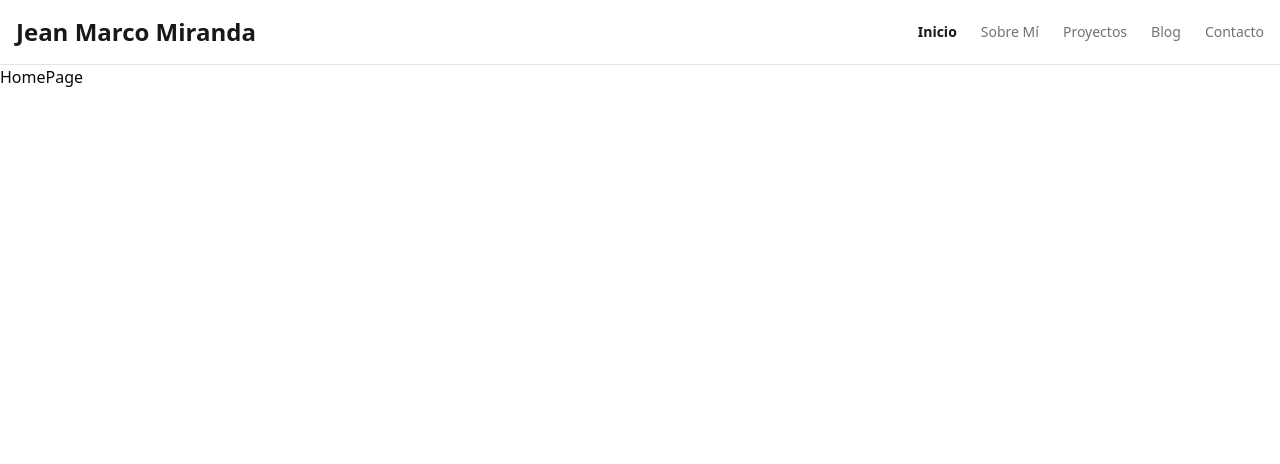
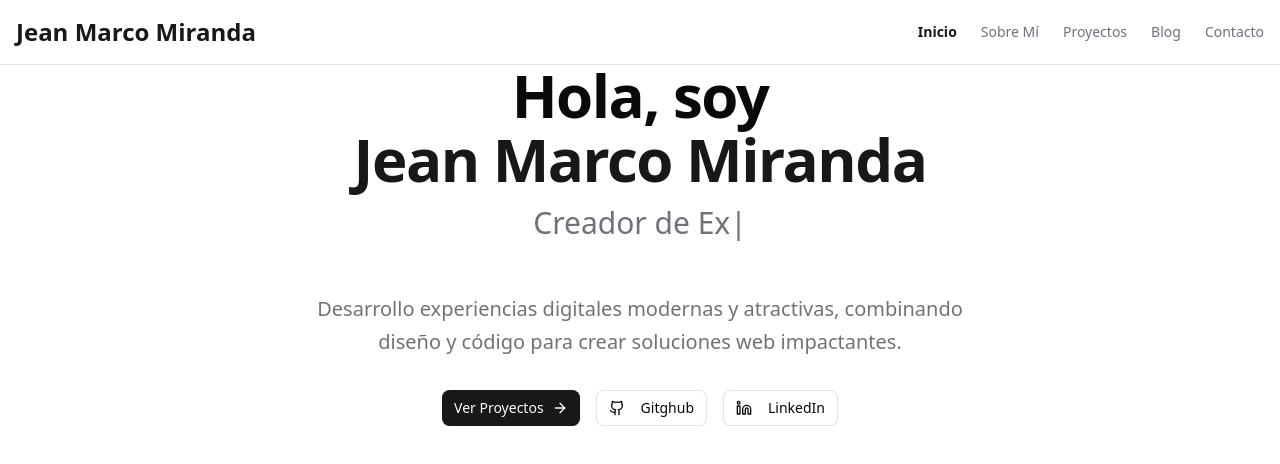
Before and after one commit to JeanMarcoMiranda/portfolio, a React (Vite) app: page / in a window 1280 px wide. Shown: the top 464 px of the page. Built offline with nearby package versions, Linux system fonts and the light colour scheme.

Commit message:
feat: Hero section for HomePage

```diff
--- a/package.json
+++ b/package.json
@@ -21,6 +21,7 @@
     "react": "^19.0.0",
     "react-dom": "^19.0.0",
     "react-helmet-async": "^2.0.5",
+    "react-type-animation": "^3.2.0",
     "tailwind-merge": "^3.0.1",
     "tailwind-scrollbar-hide": "^2.0.0",
     "tailwindcss": "^4.0.6",
--- /dev/null
+++ b/src/components/animations/FadeIn.tsx
@@ -0,0 +1,73 @@
+import React, { useEffect, useRef, useState } from 'react';
+import { motion } from 'framer-motion';
+
+interface FadeInProps {
+  children: React.ReactNode;
+  delay?: number;
+  direction?: 'up' | 'down' | 'left' | 'right';
+  duration?: number;
+  className?: string;
+}
+
+export const FadeIn: React.FC<FadeInProps> = ({
+  children,
+  delay = 0,
+  direction = 'up',
+  duration = 0.5,
+  className = '',
+}) => {
+  const [isVisible, setIsVisible] = useState(false);
+  const ref = useRef<HTMLDivElement>(null);
+
+  useEffect(() => {
+    const observer = new IntersectionObserver(
+      ([entry]) => {
+        if (entry.isIntersecting) {
+          setIsVisible(true);
+          observer.unobserve(entry.target);
+        }
+      },
+      {
+        threshold: 0.1,
+      }
+    );
+
+    if (ref.current) {
+      observer.observe(ref.current);
+    }
+
+    return () => {
+      if (ref.current) {
+        // eslint-disable-next-line react-hooks/exhaustive-deps
+        observer.unobserve(ref.current);
+      }
+    };
+  }, []);
+
+  const getDirectionAnimation = () => {
+    switch (direction) {
+      case 'up':
+        return { y: 20 };
+      case 'down':
+        return { y: -20 };
+      case 'left':
+        return { x: 20 };
+      case 'right':
+        return { x: -20 };
+      default:
+        return { y: 20 };
+    }
+  };
+
+  return (
+    <div ref={ref} className={className}>
+      <motion.div
+        initial={{ opacity: 0, ...getDirectionAnimation() }}
+        animate={isVisible ? { opacity: 1, y: 0, x: 0 } : { opacity: 0, ...getDirectionAnimation() }}
+        transition={{ duration, delay }}
+      >
+        {children}
+      </motion.div>
+    </div>
+  );
+};
--- /dev/null
+++ b/src/features/home/Hero.tsx
@@ -0,0 +1,74 @@
+import { Button } from "@/components/ui/button";
+import { Link } from "@tanstack/react-router";
+import { motion } from "framer-motion";
+import { ArrowRight, Github, Linkedin } from "lucide-react";
+import { TypeAnimation } from "react-type-animation";
+
+const roles = [
+  "Desarrollador Frontend",
+  "Desarrollador Android",
+  "Creador de Experiencias Web y Moviles",
+];
+
+const Hero = () => {
+  return (
+    <section className="relative overflow-hidden bg-white py=20 dark:bg-gray-800">
+      <div className="container mx-auto flex flex-col item-center px-4 text-center sm:px-6 lg:px-8">
+        <motion.div
+          initial={{ opacity: 0, y: 20 }}
+          animate={{ opacity: 1, y: 0 }}
+          transition={{ duration: 0.5 }}
+        >
+          <h1 className="text-4xl font-bold tracking-tight sm:text-5xl md:text-6xl">
+            <span className="block">Hola, soy </span>
+            <span className="block mt-1 text-primary">Jean Marco Miranda</span>
+          </h1>
+
+          <div className="mt-4 h-16 text-xl sm:text-2xl md:text-3xl text-muted-foreground">
+            <TypeAnimation
+              sequence={roles.flatMap((role) => [role, 1000])}
+              wrapper="span"
+              speed={50}
+              repeat={Infinity}
+            />
+          </div>
+
+          <p className="mx-auto mt-6 max-w-2xl text-base sm:text-lg md:text-xl md:leading-relaxed text-muted-foreground">
+            Desarrollo experiencias digitales modernas y atractivas, combinando
+            diseño y código para crear soluciones web impactantes.
+          </p>
+
+          <div className="mt-8 flex flex-wrap justify-center gap-4">
+            <Button asChild>
+              <Link to="/projects">
+                Ver Proyectos <ArrowRight />
+              </Link>
+            </Button>
+
+            <Button variant={"outline"} asChild>
+              <a
+                href="https://github.com/JeanMarcoMiranda"
+                target="_blank"
+                rel="noopener noreferrer"
+              >
+                <Github className="mr-2 h-5 w-5" /> Gitghub
+              </a>
+            </Button>
+
+            <Button variant="outline" asChild>
+              <a
+                href="https://linkedin.com/in/tuusuario"
+                target="_blank"
+                rel="noopener noreferrer"
+              >
+                <Linkedin className="mr-2 h-5 w-5" /> LinkedIn
+              </a>
+            </Button>
+          </div>
+        </motion.div>
+      </div>
+    </section>
+  );
+};
+
+export default Hero;
--- a/src/pages/HomePage.tsx
+++ b/src/pages/HomePage.tsx
@@ -1,6 +1,10 @@
+import Hero from "@/features/home/Hero"
+
 const HomePage = () => {
   return (
-    <div>HomePage</div>
+    <div>
+      <Hero/>
+    </div>
   )
 }
 
```
Also changed, not shown: 1 other file (tests, documents, lock files or other folders).
